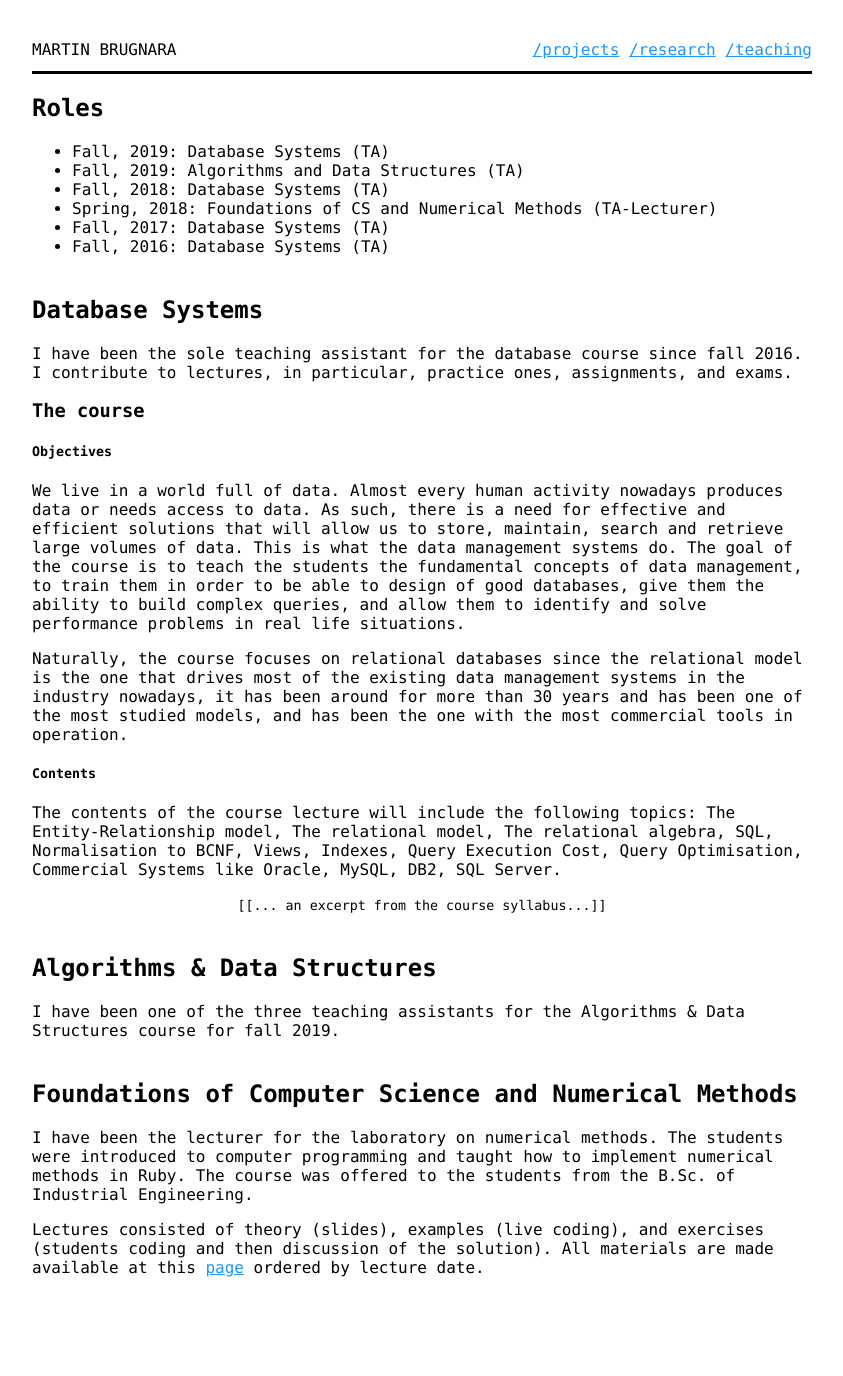
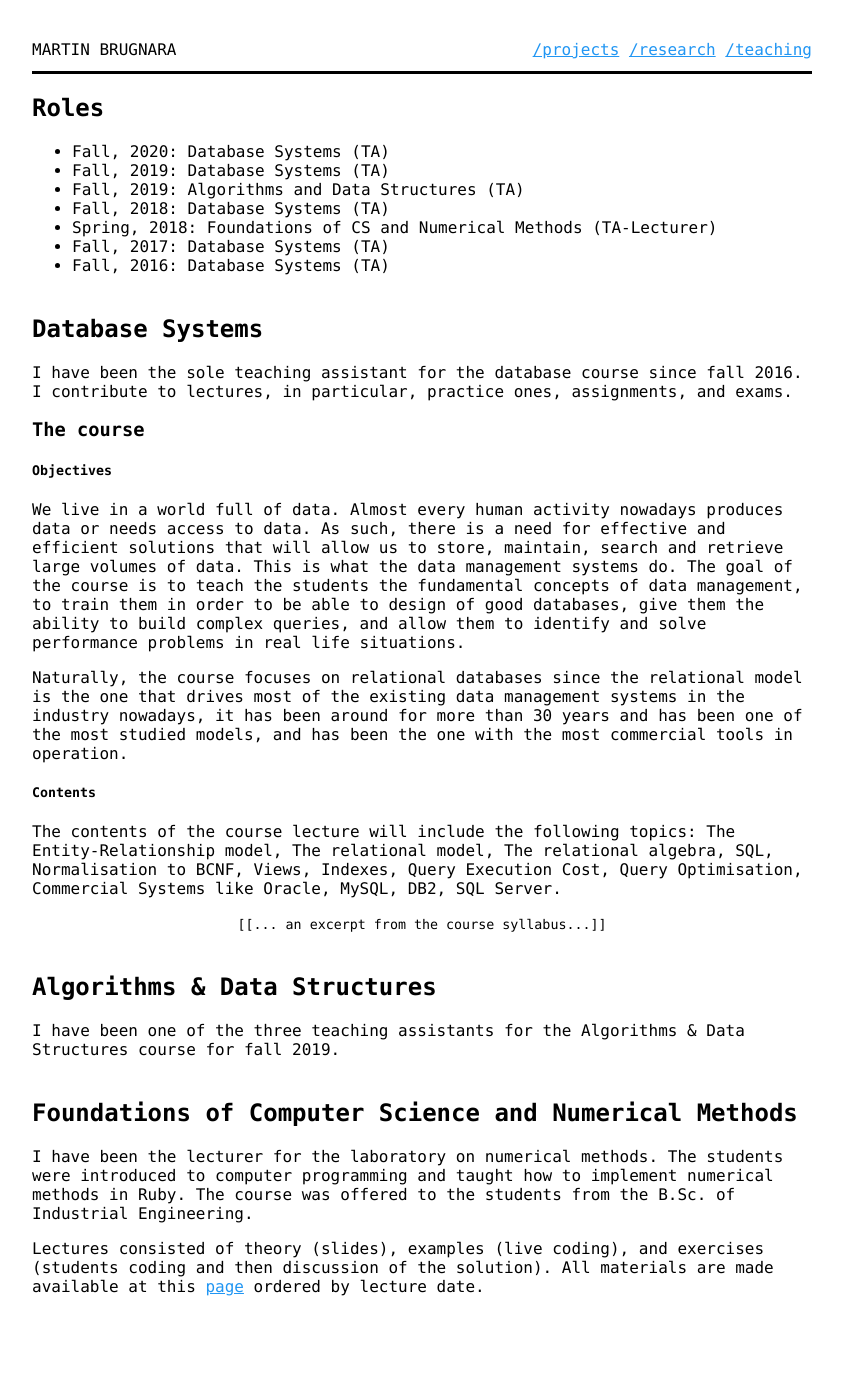
Before and after one commit to MartinBrugnara/martinbrugnara.github.io, a Jekyll site: the page built from teaching/index.html, in a window 1280 px wide. Shown: the whole page, without its empty margins (218-1061 px from the left). Built offline with Jekyll 4.4.1, drawn with Linux system fonts in a browser that asks for light colours.

```diff
--- a/teaching/index.html
+++ b/teaching/index.html
@@ -6,6 +6,7 @@
 <section id="summary">
     <h1>Roles</h1>
     <ul>
+        <li>Fall, 2020: Database Systems (TA)</li>
         <li>Fall, 2019: Database Systems (TA)</li>
         <li>Fall, 2019: Algorithms and Data Structures (TA)</li>
         <li>Fall, 2018: Database Systems (TA)</li>
```
Also changed, not shown: Gemfile.lock.
